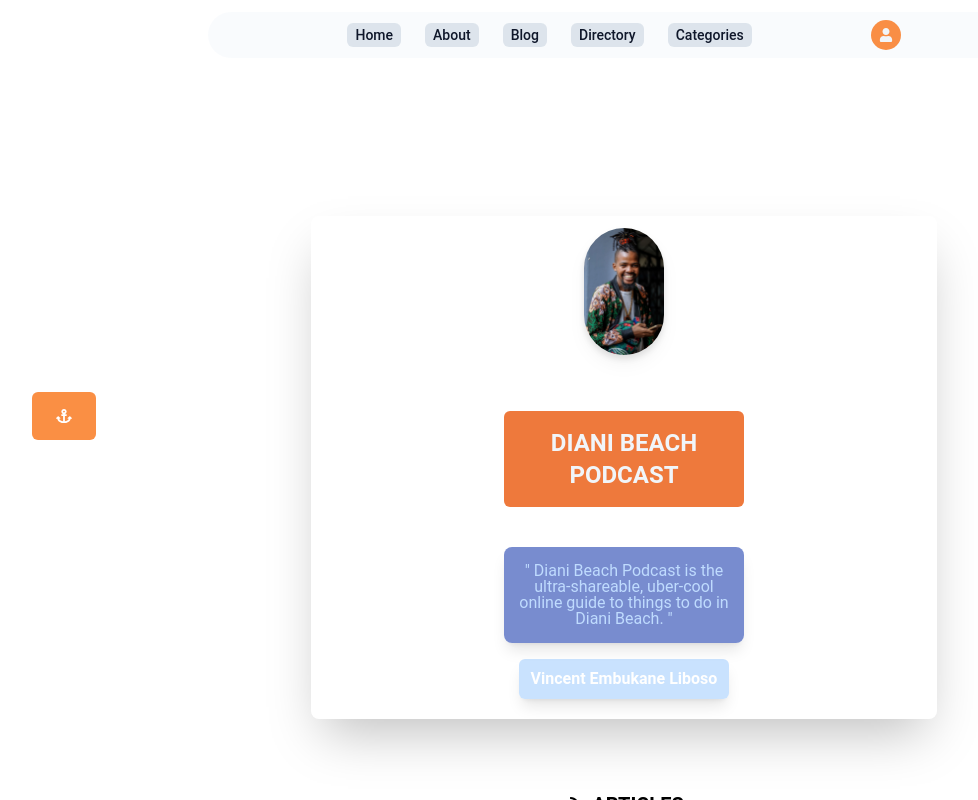
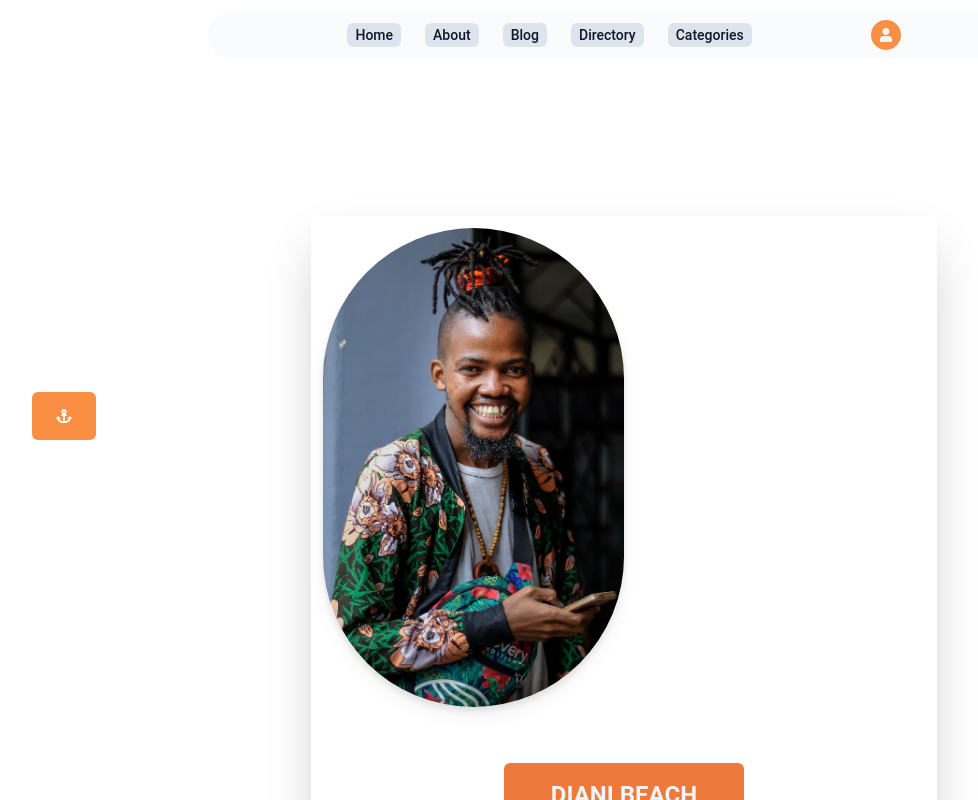
Before and after one commit to MatthewsRicky/travelapp, a Next.js app: page / in a window 1280 px wide. Shown: the top 800 px of the page, without its empty margins (16-994 px from the left). Built offline with nearby package versions, Linux system fonts and the light colour scheme.

Commit message:
Redesigning the hero. starting with the <image />

```diff
--- a/components/Hero.tsx
+++ b/components/Hero.tsx
@@ -7,13 +7,13 @@ const Hero = () => {
 		<section className='relative z-100 max-container flex flex-col justify-center items-center gap-6 mt-28 py-10'>
 			<div className='relative flex flex-col mt-16'>
 				<div className='justify-around w-[60%] items-center relative mx-auto flex z-20 sm:w-[85%] flex-col sm:flex-col gap-4 px-3 py-3 rounded-lg shadow-2xl backdrop-blur-sm'>
-					<div className='hidden sm:flex z-20 rounded-full'>
+					<div className='flex z-20 rounded-full'>
 						<Image
 							src='/libosso_profile.webp'
 							alt='Libosso'
-							width={80}
-							height={75}
-							className='rounded-full drop-shadow-lg shadow-blue-950'
+							width={1000}
+							height={1000}
+							className='rounded-full drop-shadow-lg w-[50%] shadow-blue-950'
 						/>
 					</div>
 					<div className='flex flex-col gap-4 w-full justify-center mx-auto mt-10 items-center sm:w-[40%]'>
```
